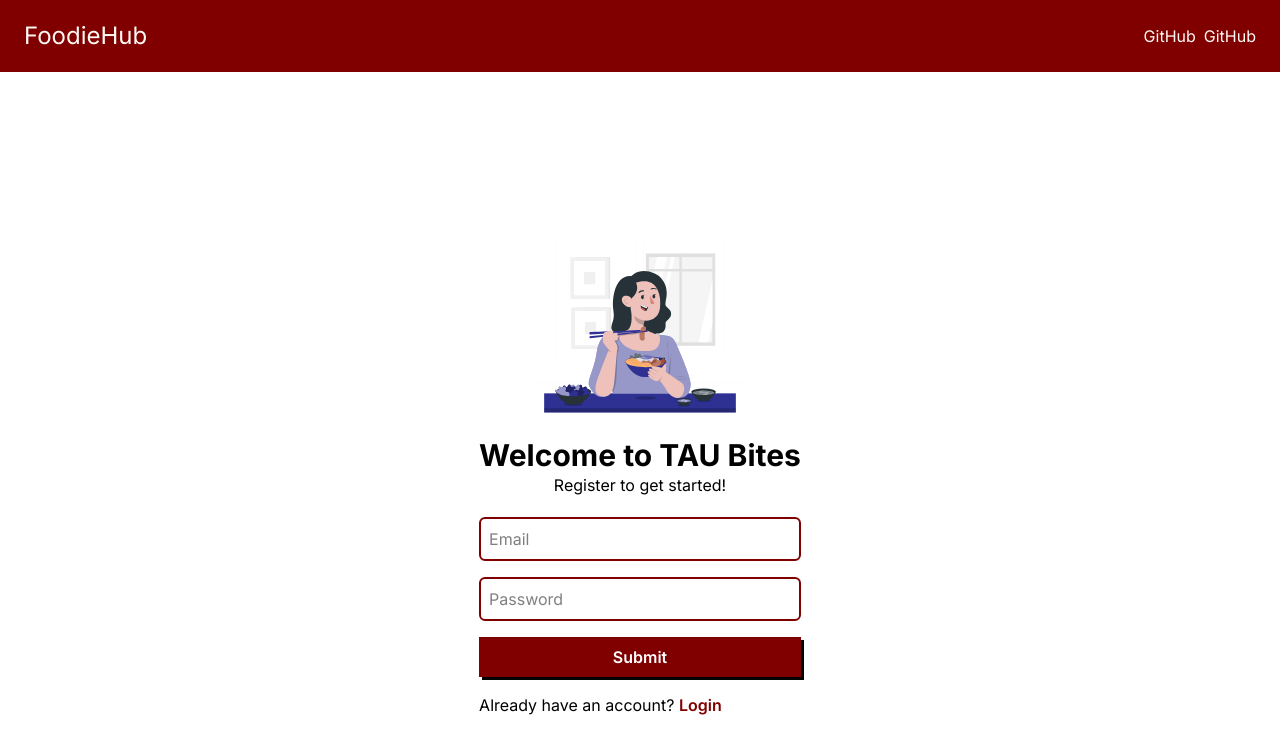
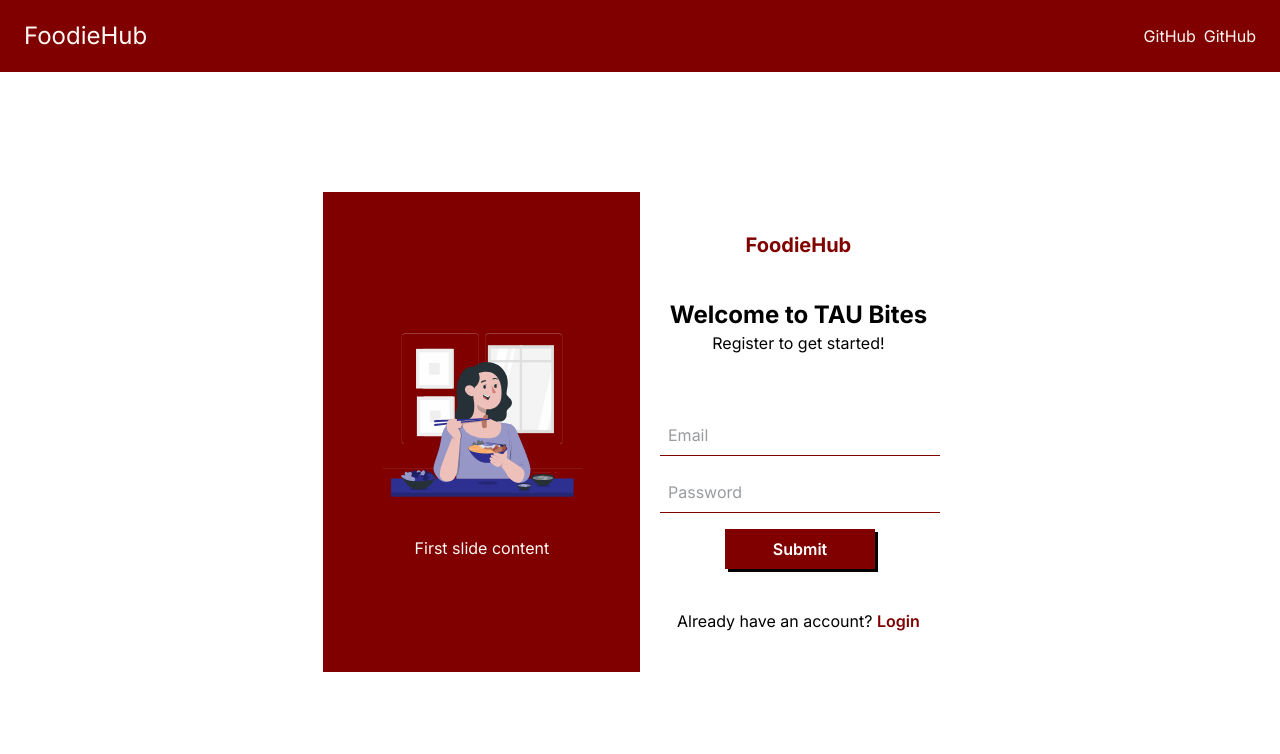
Before and after one commit to Hamid-Usman/TauBite, a Next.js app: page /auth/register in a window 1280 px wide. Shown: the top 754 px of the page. Built offline with nearby package versions, Linux system fonts and the light colour scheme; no server answers.

Commit message:
feat: implement auto-advancing slides in registration page; enhance UI with framer-motion animations

```diff
--- a/app/auth/register/page.js
+++ b/app/auth/register/page.js
@@ -3,13 +3,27 @@ import Image from "next/image";
 import eating from "../../../public/svg/eating.svg"
 import { SpotlightButton } from "@/framer/spotlight";
 import Link from "next/link";
-import { useState } from "react";
+import { useEffect, useState } from "react";
 import useAuthStore from "@/store/useAuthStore";
 import { useRouter } from "next/navigation";
+import { motion } from "framer-motion";
 // import * as yup from "yup"
 // import useForm from "react-form-hook"
 // import { yupResolver } from "@yu"
-
+const slides = [
+  {
+    id: 1,
+    icon: eating,
+    content: "First slide content",
+    bgColor: "bg-blue-500",
+  },
+  {
+    id: 2,
+    icon: eating,
+    content: "First slide content",
+    bgColor: "bg-blue-500",
+  }
+];
 export default function Home() {
 
     const [email, setEmail] = useState("")
@@ -17,7 +31,24 @@ export default function Home() {
     const { register, loading, error } = useAuthStore()
 
     const router = useRouter()
+    const [currentIndex, setCurrentIndex] = useState(0)
 
+  // Auto-advance every 5 seconds
+  useEffect(() => {
+    const interval = setInterval(() => {
+      setCurrentIndex((prev) => (prev === slides.length - 1 ? 0 : prev + 1));
+    }, 5000); // 5 seconds
+
+    return () => clearInterval(interval); // Cleanup on unmount
+  }, []);
+
+    const nextSlide = () => {
+        setCurrentIndex((prev) => (prev === slides.length - 1 ? 0 : prev + 1));
+    }
+
+    const prevSlide = () => {
+        setCurrentIndex ((prev) => (prev === 0 ? slides.length -1 : prev - 1))
+    }
     const handleSubmit = async (e) => {
         e.preventDefault()
         const result = await register(email, password)
@@ -26,35 +57,49 @@ export default function Home() {
         }
     }
     return (
-        <div className="flex px-3 sm:px-14 lg:px-28 min-h-screen justify-center items-center">
-
-            <form onSubmit={handleSubmit} className="flex flex-col p-5 rounded-lg items-center w-fit bg-white container">
-                <Image src={eating} alt="eating" width={210} height={210} className=""/>
+        <div className="flex h-[90vh] px-3 sm:px-14 lg:px-28 justify-center items-center">
+            <div className="hidden h-[480px] md:flex w-[30%] bg-primary justify-center items-end pb-28">
+                <motion.div
+                    key={slides[currentIndex].id}
+                    initial={{ opacity: 0, x: 100 }}
+                    animate={{ opacity: 1, x: 0 }}
+                    exit={{ opacity: 0, x: -100 }}
+                    transition={{ duration: 0.5 }}>
+                    <div className="text-center">
+                        <h1 className="text-4xl font-bold mb-4">
+                        <Image alt="Icon" width={200} src={slides[currentIndex].icon} />
+                        </h1>
+                        <p className="text-x text-cream">{slides[currentIndex].content}</p>
+                    </div>
+                </motion.div>
+            </div>
+            <form onSubmit={handleSubmit} className=" md:w-[70%] lg:w-[30%] flex flex-col py-10 gap-10 justify-center p-5 rounded-lg text-centerjustify-center items-center container">
+                <h1 className="font-bold text-xl text-primary">FoodieHub</h1>
                 <div>
-                <h1 className="text-3xl font-bold text-center">Welcome to TAU Bites</h1>
-                <p className="text-center">Register to get started!</p>
-                <div className="flex flex-col gap-4 mt-5">
+                  <h1 className="text-2xl font-bold text-center">Welcome to TAU Bites</h1>
+                  <p className="text-center">Register to get started!</p>
+                </div>
+                <div className="w-[280px] mx-auto flex flex-col gap-4 mt-5">
                     <input
                     type="text"
                     placeholder="Email"
                     value={email}
                     onChange={(e) => setEmail(e.target.value)}
-                    className="border-2 border-primary rounded-md p-2 focus:outline-none focus:border-primary transition duration-500 ease-in-out"
+                    className="text-dark border-b border-primary p-2 focus:outline-none focus:border-primary transition duration-500 ease-in-out"
                     />
                     <input
                     type="password"
                     placeholder="Password"
                     value={password}
                     onChange={(e) => setPassword(e.target.value)}
-                    className="border-2 border-primary rounded-md p-2 focus:outline-none focus:border-primary transition duration-500 ease-in-out"
+                    className=" text-dark border-b border-primary p-2 focus:outline-none focus:border-primary transition duration-500 ease-in-out"
                     />
-                    <button type="submit" className="px-6 py-2 font-semibold bg-primary hover:bg-primary-fade active:bg-primary-fade text-white  transition-all duration-500 ease-in-out shadow-[3px_3px_0px_black] active:shadow-none active:translate-x-[3px] active:translate-y-[3px]">
+                    <button type="submit" className="px-12 w-fit py-2 font-semibold active:rounded-xl hover:rounded-xl mx-auto bg-primary hover:bg-primary-fade active:bg-primary-fade text-white transition-all duration-500 ease-in-out shadow-[3px_3px_0px_black] active:shadow-none active:translate-x-[3px] active:translate-y-[3px]">
                     {loading ? "Creating account..." : "Submit"}
                     </button>
                     { error && <p className="text-red-500 font-semibold">{error}</p> }
-                    <p>Already have an account? <Link href={"/auth/login"} className="text-primary font-semibold">Login</Link> </p>
                 </div>
-                </div>
+                <p>Already have an account? <Link href={"/auth/login"} className="text-primary font-semibold">Login</Link> </p>
             </form>
         </div>
     );
```
